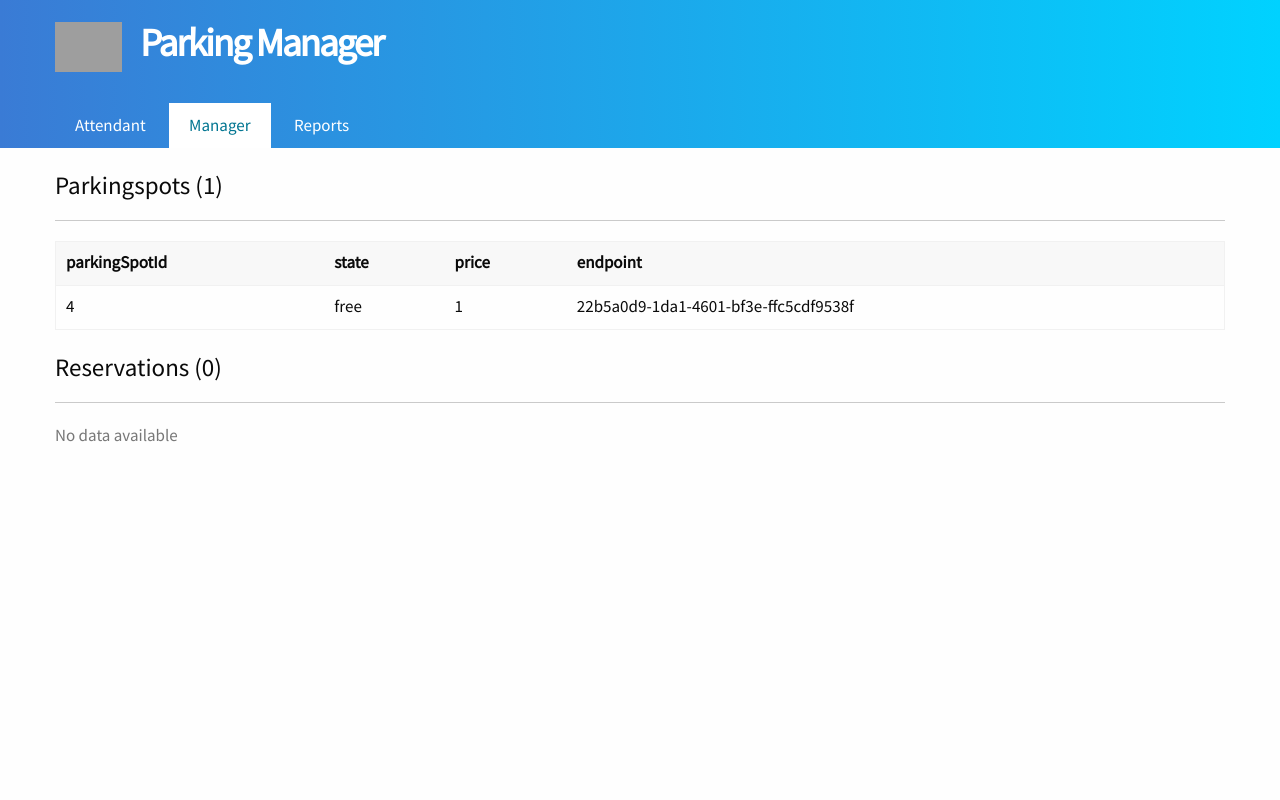
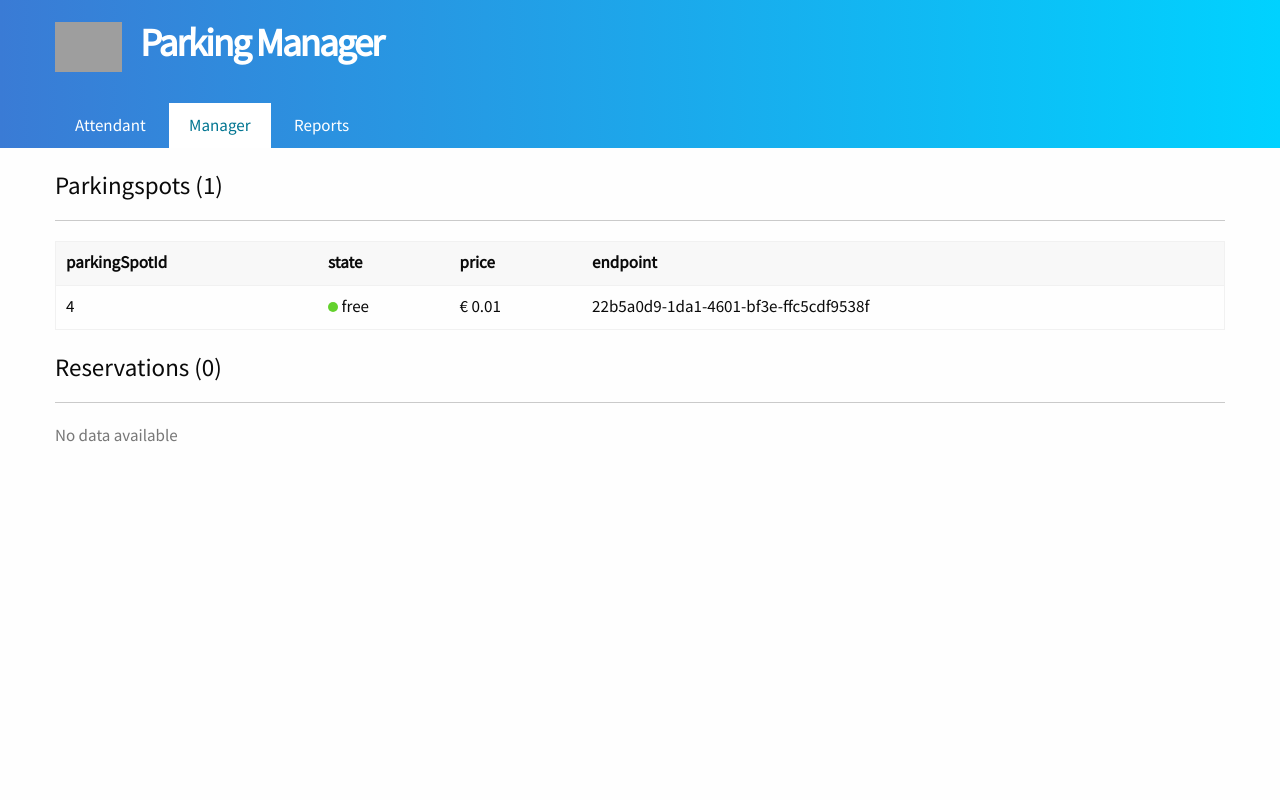
Before and after one commit to DeLaChance/2IMN15-project, a Flask app: page /page/tables in a window 1280 px wide. Run offline with Flask 2, Linux system fonts and the light colour scheme; data comes from the database, SQL or seed files in the repository; data that the repository does not hold is empty; grey boxes are pictures that could not be loaded.

Commit message:
Some fancy styling

```diff
--- a/visualizer/static/app.css
+++ b/visualizer/static/app.css
@@ -4,6 +4,7 @@ body {
     margin: 0;
     height: 100%;
     width: 100%;
+    font-weight: 300 !important;
 }
 
 body, h1, h2, h3, h4, h5, h6 {
@@ -62,3 +63,24 @@ table {
 .faded {
     color: #777;
 }
+
+/* CUSTOM */
+.dot::before {
+    content: "";
+    display: inline-block;
+    width: 10px;
+    height: 10px;
+    padding: 0;
+    margin: 0px;
+    border-radius: 100%;
+}
+
+.dot.free::before {
+    background-color: #63d12d;
+}
+.dot.reserved::before {
+    background-color: #ff9c2e;
+}
+.dot.occupied::before {
+    background-color: #ff5b4f;
+}
--- a/visualizer/static/tables.js
+++ b/visualizer/static/tables.js
@@ -1,6 +1,19 @@
 // Extend string with function
 String.prototype.capitalizeFirst = function() {
     return this.charAt(0).toUpperCase() + this.slice(1)
+}
+
+// Extend date object to support proper formatting
+Date.prototype.format = function() {
+    var days = this.getDate();
+    var months = this.getMonth()+1;
+    var hours = this.getHours();
+    var minutes = this.getMinutes();
+    minutes = minutes < 10 ? '0'+minutes : minutes;
+    hours = hours < 10 ? '0'+hours : hours;
+    days = days < 10 ? '0'+days : days;
+    months = months < 10 ? '0'+months : months;
+    return  days + "-" + months + "-" + this.getFullYear()  + "  " + hours + ":" + minutes;
 }
 
 /** Create table container. */
@@ -41,7 +54,7 @@ function repopulateTable(container) {
                 var obj = json[j]
                 var row = ""
                 for(var k in obj) {
-                    row += "<td> " + obj[k] + " </td>\n"
+                    row += "<td> " + format(k, obj[k]) + " </td>\n"
                 }
                 $(rows[j]).html(row)
             }
@@ -59,7 +72,7 @@ function repopulateTable(container) {
                     var obj = json[j]
                     var row = "<tr>\n"
                     for(var k in obj) {
-                        row += "<td> " + obj[k] + " </td>\n"
+                        row += "<td> " + format(k, obj[k]) + " </td>\n"
                     }
                     row += "</tr>\n"
                     $("[data-name='" + name + "'] tbody").append(row)
@@ -68,6 +81,30 @@ function repopulateTable(container) {
         },
         async: false
     });
+}
+
+/** Format data **/
+function format(key, value){
+    if (value == null) {
+        return "-";
+    }
+
+    // Price formatting
+    if (key == "price" || key == "cost"){
+        return "&euro; "+ (value/100).toFixed(2)
+    }
+
+    //Date formatting
+    else if (key == "from" || key == "to" || key == "occupiedSince"){
+        return new Date(value*1000).format();
+    }
+
+    //State formatting
+    else if (key == "state"){
+        return '<span class="dot '+value+'">&nbsp;'+value+"<span>"
+    }
+
+    return value;
 }
 
 /** Retrieve a list of all table names. */
@@ -103,7 +140,7 @@ function createTable(name, json) {
         var obj = json[i]
         var row = "\t\t<tr>\n"
         for(var k in obj) {
-            row += "\t\t\t<td> " + obj[k] + " </td>\n"
+            row += "\t\t\t<td> " + format(k, obj[k]) + " </td>\n"
         }
         row += "\t\t</tr>\n"
         tbody += row
```
